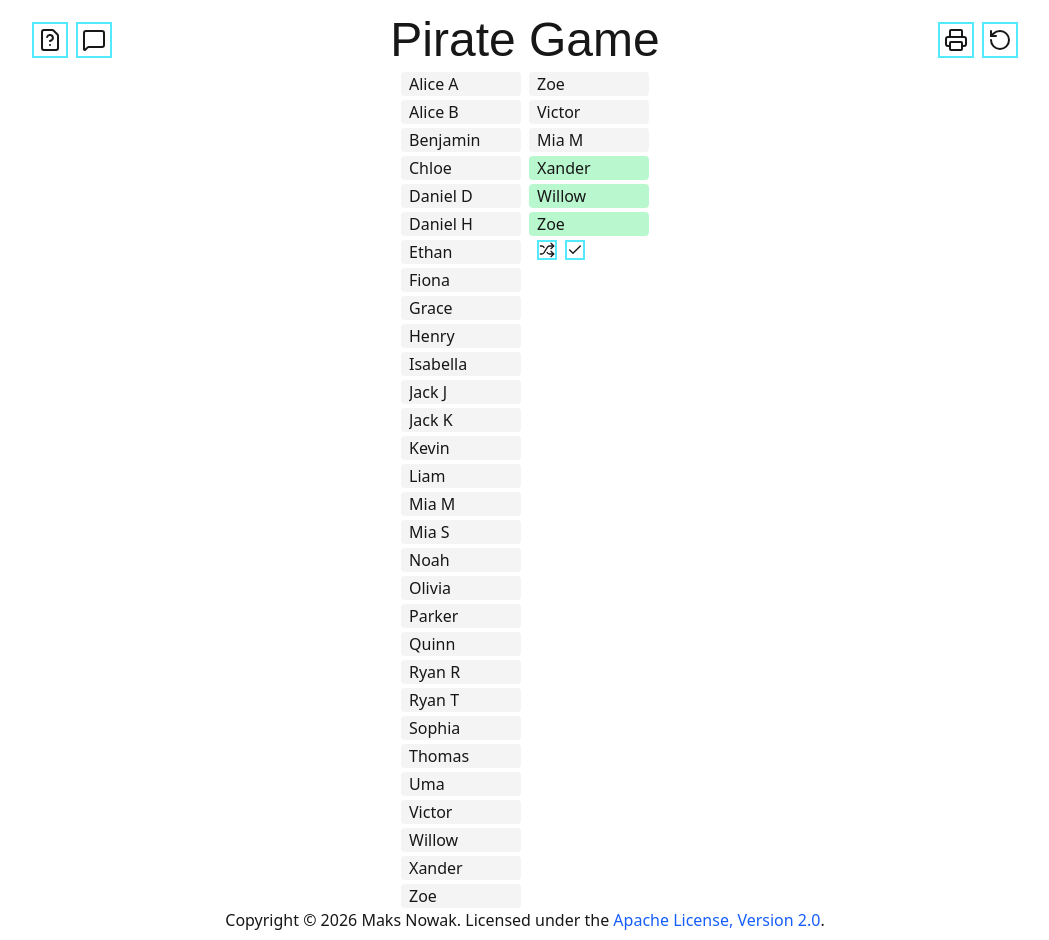
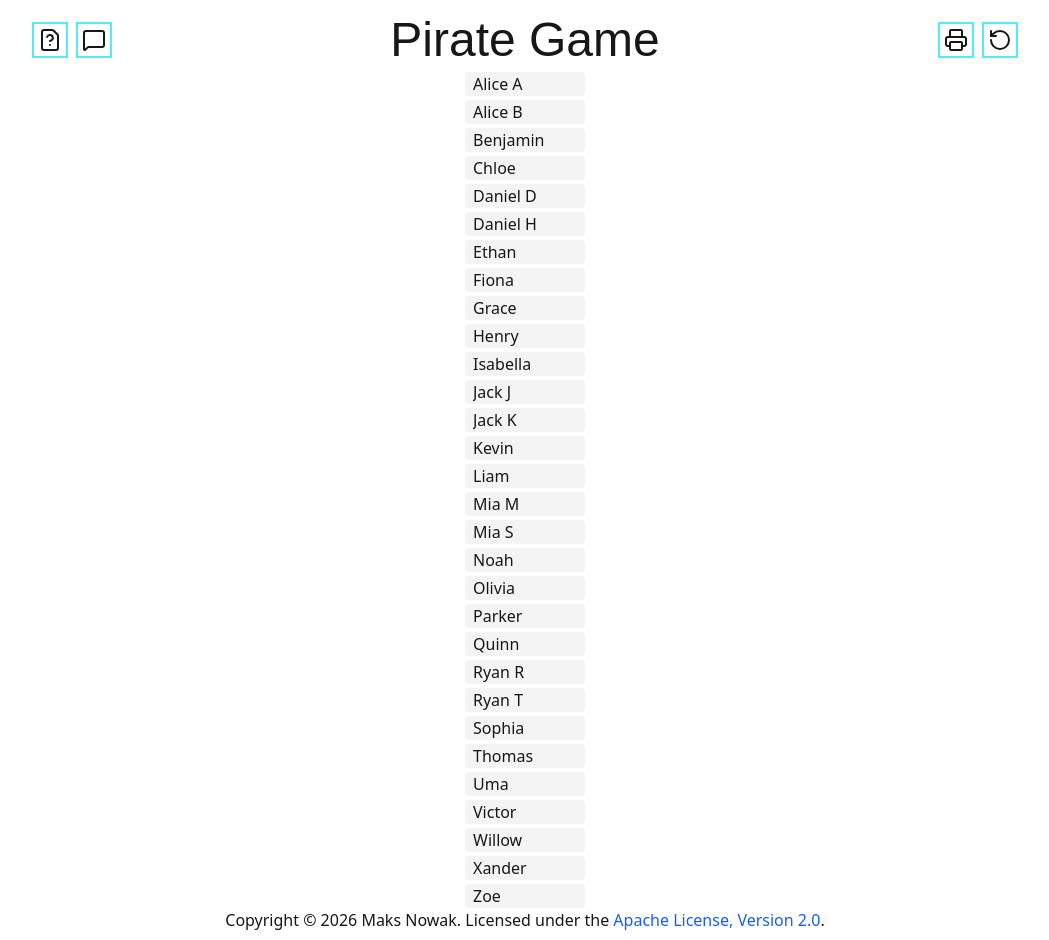
Before and after one commit to f2reninj5/Pirate-Game, a Next.js app: page /choose-queue in a window 1280 px wide. Shown: the whole page, without its empty margins (115-1164 px from the left). Built offline with nearby package versions, Linux system fonts and the light colour scheme; a web font is replaced by a local one.

Commit message:
Remove queue from ChooseQueue

```diff
--- a/src/app/choose-queue/page.tsx
+++ b/src/app/choose-queue/page.tsx
@@ -159,35 +159,6 @@ export default function ChooseQueue() {
     >
       <div className="flex flex-row gap-2 justify-between">
         <PlayerList />
-        <div className="flex flex-col gap-1 min-w-30">
-          <div className="flex flex-col gap-1">
-            {chooseQueueState.queue.map((player, i) => (
-              <DraggablePlayerItem
-                player={player}
-                containerId="choose-queue"
-                index={i}
-                key={i.toString()}
-              />
-            ))}
-            {chooseQueueState.stage.map((player, i) => (
-              <StagePlayerItem player={player} index={i} key={i.toString()} />
-            ))}
-            {chooseQueueState.stage.length > 0 ? (
-              <div className="px-2 w-30">
-                <span className="flex flex-row gap-2">
-                  <InlineIconButton
-                    icon={Shuffle}
-                    onClick={chooseQueueActions.shuffleStage}
-                  />
-                  <InlineIconButton
-                    icon={Check}
-                    onClick={chooseQueueActions.commitStage}
-                  />
-                </span>
-              </div>
-            ) : null}
-          </div>
-        </div>
       </div>
     </DndContext>
   );
```
